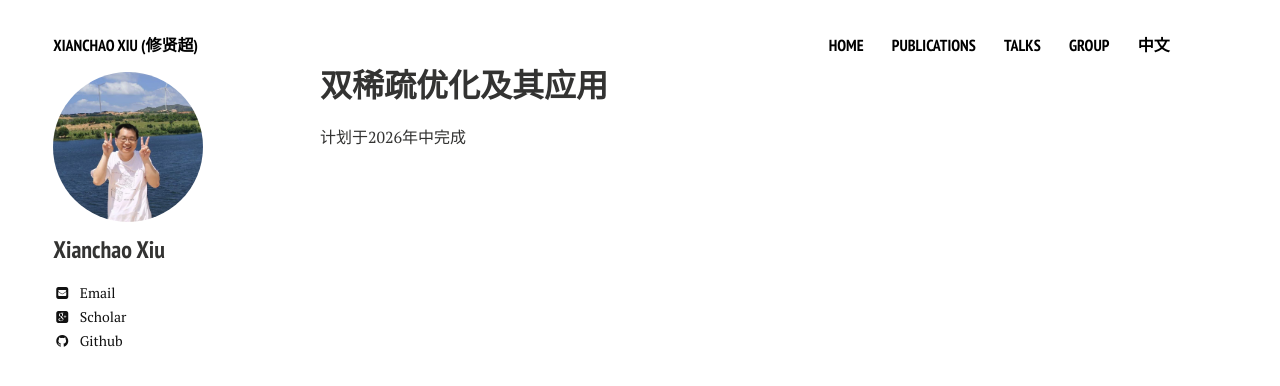
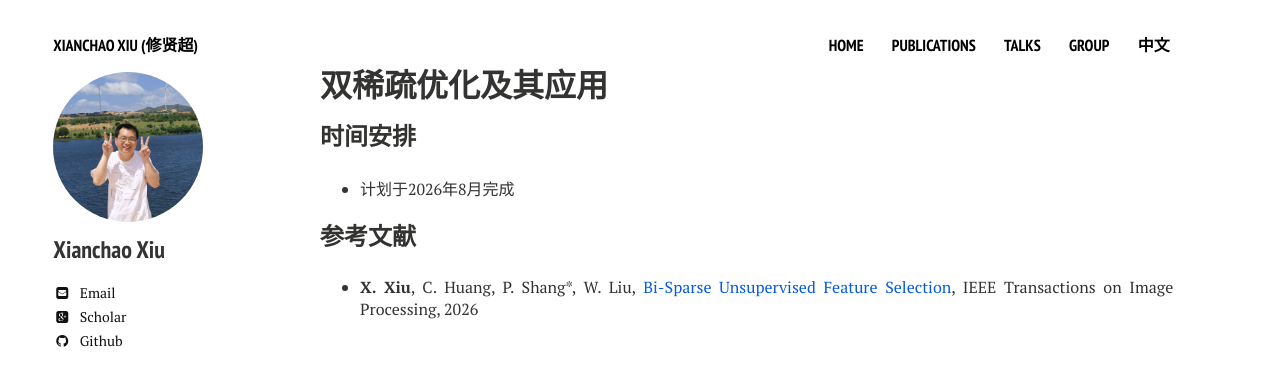
Before and after one commit to xianchaoxiu/xianchaoxiu.github.io, a Jekyll site: the page built from chinese/book/DSO/index.md, in a window 1280 px wide. Shown: the top 386 px of the page. Built offline with Jekyll 4.4.1, drawn with Linux system fonts in a browser that asks for light colours; nearby versions of some CDN libraries.

Commit message:
Update index.md

```diff
--- a/chinese/book/DSO/index.md
+++ b/chinese/book/DSO/index.md
@@ -5,4 +5,10 @@ comments: false
 share: false
 ---
 
-计划于2026年中完成
+
+### 时间安排
+* 计划于2026年8月完成 <br>
+
+
+### 参考文献
+* <b>X. Xiu</b>, C. Huang, P. Shang*, W. Liu, <a href="https://ieeexplore.ieee.org/document/11207158" class="textlink" target="_blank">Bi-Sparse Unsupervised Feature Selection</a>, IEEE Transactions on Image Processing, 2026  <br>
```
